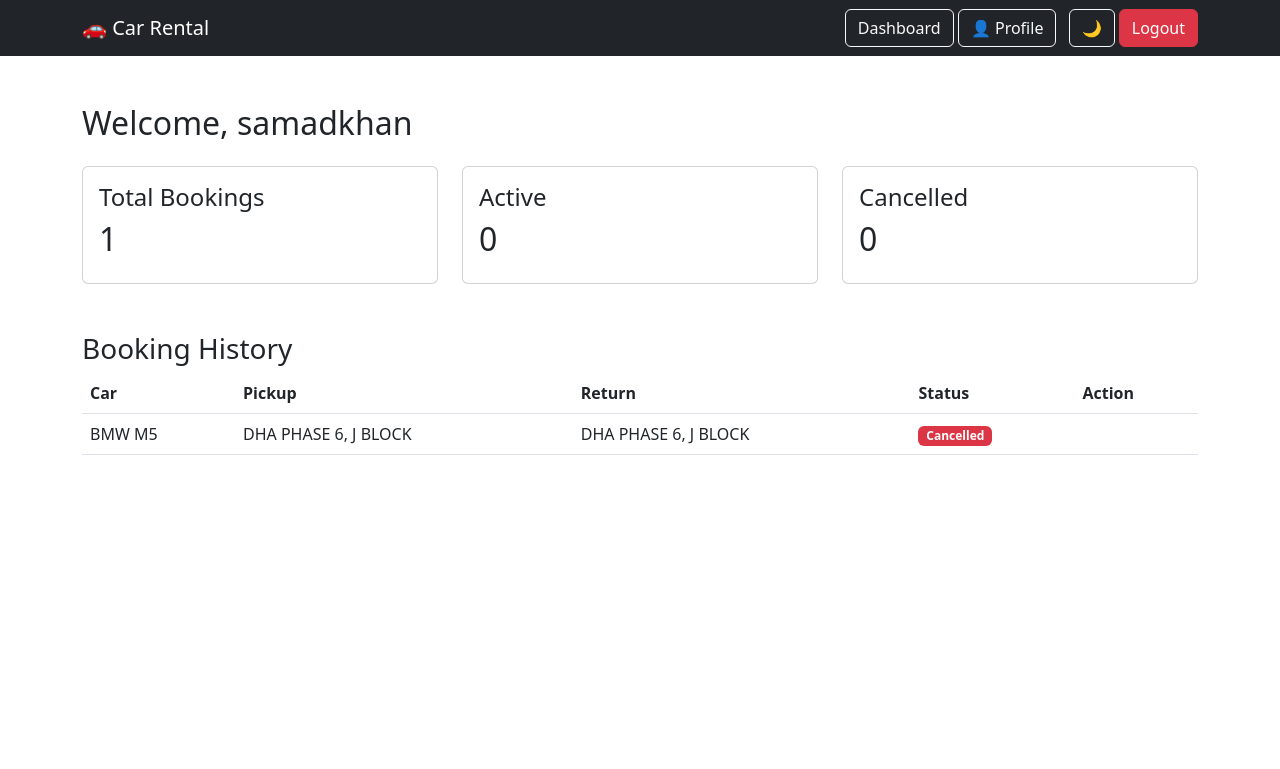
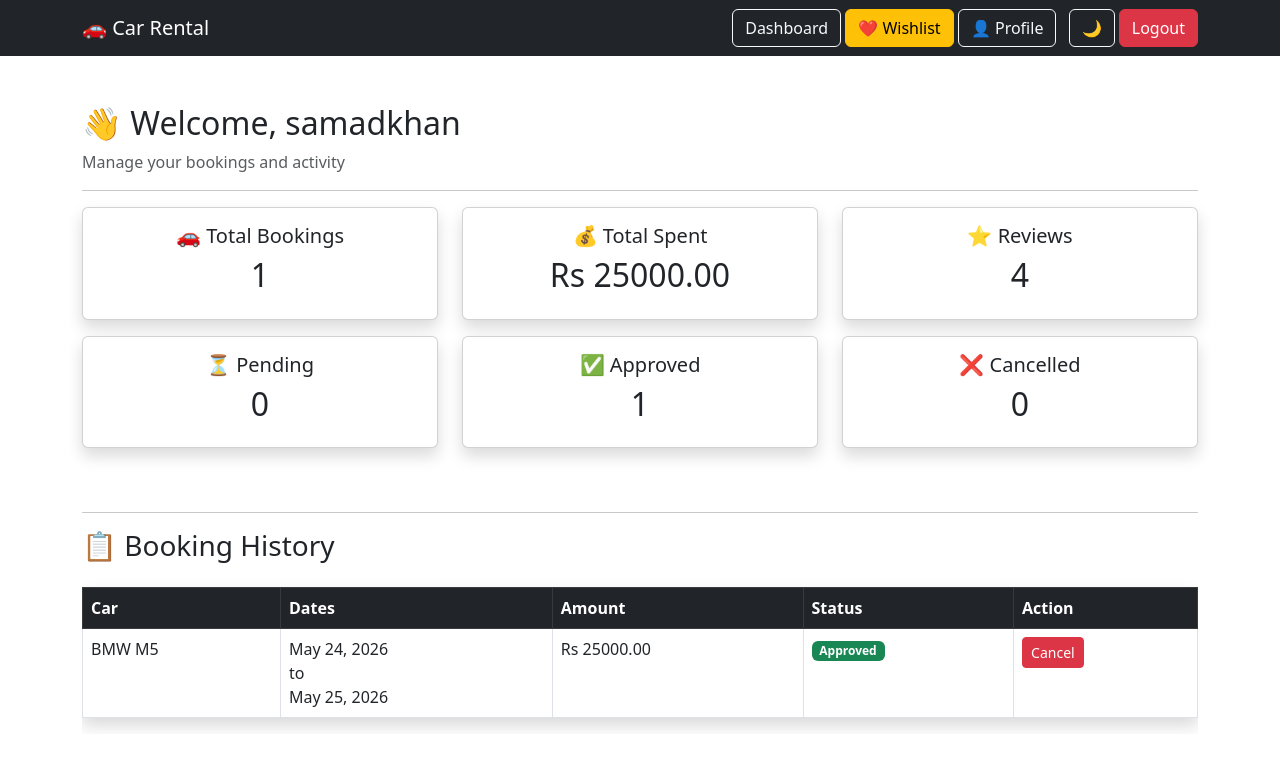
Before and after one commit to samadkhan0/CarRentalSystem, a Django app: page /dashboard/ in a window 1280 px wide. Shown: the top 769 px of the page. Run offline with Django 5.2, Linux system fonts and the light colour scheme; a user stored in the database is signed in; data comes from the database, SQL or seed files in the repository; both versions use the stored data as it was after the commit.

Commit message:
Added Wishlist, dashboard analytics and admin approval

```diff
--- a/rental/models.py
+++ b/rental/models.py
@@ -326,3 +326,35 @@ class Review(models.Model):
         return self.name
 
         return self.car.name
+
+
+class Wishlist(models.Model):
+
+    user = models.ForeignKey(
+
+        User,
+
+        on_delete=models.CASCADE
+
+    )
+
+
+    car = models.ForeignKey(
+
+        Car,
+
+        on_delete=models.CASCADE
+
+    )
+
+
+    created_at = models.DateTimeField(
+
+        auto_now_add=True
+
+    )
+
+
+    def _str_(self):
+
+        return f"{self.user.username} - {self.car.name}"
--- a/rental/templates/base.html
+++ b/rental/templates/base.html
@@ -292,6 +292,14 @@ Dashboard
 
 </a>
 
+<a href="{% url 'wishlist' %}"
+
+class="btn btn-warning">
+
+❤️ Wishlist
+
+</a>
+
 <a
 
 href="{% url 'profile' %}"
--- a/rental/templates/dashboard.html
+++ b/rental/templates/dashboard.html
@@ -1,3 +1,4 @@
+
 {% extends 'base.html' %}
 
 {% block content %}
@@ -5,99 +6,91 @@
 <div class="container mt-5">
 
 <h2>
-
-Welcome,
-
-{{ request.user.username }}
-
+👋 Welcome, {{ request.user.username }}
 </h2>
 
+<p class="text-muted">
+Manage your bookings and activity
+</p>
 
-<div class="row mt-4">
+<hr>
 
-<div class="col-md-4">
 
-<div class="card p-3">
+<div class="row">
 
-<h4>
+<div class="col-md-4 mb-3">
+<div class="card shadow text-center p-3">
+<h5>🚗 Total Bookings</h5>
+<h2>{{ bookings.count }}</h2>
+</div>
+</div>
 
-Total Bookings
 
-</h4>
+<div class="col-md-4 mb-3">
+<div class="card shadow text-center p-3">
+<h5>💰 Total Spent</h5>
+<h2>Rs {{ total_spent }}</h2>
+</div>
+</div>
 
-<h2>
 
-{{ bookings.count }}
+<div class="col-md-4 mb-3">
+<div class="card shadow text-center p-3">
+<h5>⭐ Reviews</h5>
+<h2>{{ reviews_count }}</h2>
+</div>
+</div>
 
-</h2>
 
+<div class="col-md-4 mb-3">
+<div class="card shadow text-center p-3">
+<h5>⏳ Pending</h5>
+<h2>{{ active_bookings }}</h2>
+</div>
+</div>
+
+
+<div class="col-md-4 mb-3">
+<div class="card shadow text-center p-3">
+<h5>✅ Approved</h5>
+<h2>{{ approved }}</h2>
+</div>
+</div>
+
+
+<div class="col-md-4 mb-3">
+<div class="card shadow text-center p-3">
+<h5>❌ Cancelled</h5>
+<h2>{{ cancelled }}</h2>
+</div>
 </div>
 
 </div>
 
 
-<div class="col-md-4">
-
-<div class="card p-3">
-
-<h4>
-
-Active
-
-</h4>
-
-<h2>
-
-{{ active_bookings }}
-
-</h2>
-
-</div>
-
-</div>
+<hr class="mt-5">
 
 
-<div class="col-md-4">
-
-<div class="card p-3">
-
-<h4>
-
-Cancelled
-
-</h4>
-
-<h2>
-
-{{ cancelled }}
-
-</h2>
-
-</div>
-
-</div>
-
-</div>
-
-
-
-<h3 class="mt-5">
-
-Booking History
-
+<h3>
+📋 Booking History
 </h3>
 
 
+{% if bookings %}
 
-<table class="table">
+<div class="table-responsive">
+
+<table class="table table-bordered shadow mt-3">
+
+<thead class="table-dark">
 
 <tr>
 
 <th>Car</th>
 
-<th>Pickup</th>
+<th>Dates</th>
 
-<th>Return</th>
+<th>Amount</th>
 
 <th>Status</th>
 
@@ -105,47 +98,65 @@ Booking History
 
 </tr>
 
+</thead>
+
+
+<tbody>
 
 {% for booking in bookings %}
 
 <tr>
 
 <td>
+{{ booking.car.name }}
+</td>
 
-{{ booking.car.name }}
+
+<td>
+
+{{ booking.start_date }}
+
+<br>
+
+to
+
+<br>
+
+{{ booking.end_date }}
 
 </td>
 
 
 <td>
 
-{{ booking.pickup_location.address }}
+Rs {{ booking.total_price }}
 
 </td>
 
 
 <td>
 
-{{ booking.return_location.address }}
-
-</td>
-
-
-<td>
-
-{% if booking.status == 'Pending' %}
+{% if booking.status == 'Approved' %}
 
 <span class="badge bg-success">
 
-Active
+Approved
+
+</span>
+
+{% elif booking.status == 'Cancelled' %}
+
+<span class="badge bg-danger">
+
+Cancelled
 
 </span>
 
 {% else %}
 
-<span class="badge bg-danger">
+<span class="badge bg-warning text-dark">
 
-Cancelled
+{{ booking.status }}
 
 </span>
 
@@ -156,19 +167,15 @@ Cancelled
 
 <td>
 
-{% if booking.status == 'Pending' %}
+{% if booking.status != 'Cancelled' %}
 
 <a
 
 href="{% url 'cancel_booking' booking.id %}"
 
-onclick="return confirm(
+class="btn btn-danger btn-sm"
 
-'Are you sure you want to cancel this booking?'
-
-)"
-
-class="btn btn-danger"
+onclick="return confirm('Cancel booking?')"
 
 >
 
@@ -180,13 +187,29 @@ Cancel
 
 </td>
 
+
 </tr>
 
 {% endfor %}
+
+</tbody>
 
 </table>
 
 </div>
 
 
+{% else %}
+
+<div class="alert alert-info">
+
+No bookings yet 🚗
+
+</div>
+
+{% endif %}
+
+
+</div>
+
 {% endblock %}
--- a/rental/templates/payment_success.html
+++ b/rental/templates/payment_success.html
@@ -43,7 +43,7 @@ Rs {{ car.price_per_day }}
 
 <a
 
-href="{% url 'invoice' car.id %}"
+href="{% url 'invoice' booking_id=booking.id %}"
 
 class="btn btn-primary"
 
--- a/rental/urls.py
+++ b/rental/urls.py
@@ -96,4 +96,35 @@ path(
     name='profile'
 ),
 
+path(
+
+    'payment-success/<int:booking_id>/',
+
+    views.payment_success,
+
+    name='payment_success'
+
+),
+
+path(
+
+    'wishlist/',
+
+    views.wishlist,
+
+    name='wishlist'
+
+),
+
+
+path(
+
+    'wishlist/<int:car_id>/',
+
+    views.add_to_wishlist,
+
+    name='add_to_wishlist'
+
+),
+
 ]
--- a/rental/views.py
+++ b/rental/views.py
@@ -24,16 +24,16 @@ from .models import (
     Customer,
     RentalLocation,
     Review,
-    Payment
+    Payment,
+    Wishlist
 )
 
 from django.db.models import Avg
 
 from datetime import datetime
 
-# ------------------
 # HOME PAGE
-# -------------------
+
 
 def home(request):
 
@@ -96,9 +96,8 @@ def home(request):
     )
 
 
-# -------------------
 # REGISTER
-# -------------------
+
 def register_user(request):
 
     if request.method == 'POST':
@@ -144,9 +143,7 @@ def register_user(request):
     )
 
 
-# -------------------
 # LOGIN
-# -------------------
 
 def login_user(request):
 
@@ -206,9 +203,9 @@ def login_user(request):
 
 
 
-# -------------------
+
 # BOOK CAR
-# -------------------
+
 @login_required
 def book_car(request, car_id):
 
@@ -296,32 +293,65 @@ def book_car(request, car_id):
     )
 
 
-# -------------------
 # DASHBOARD
-# -------------------
+
 @login_required
 def dashboard(request):
 
     customer = Customer.objects.get(
+
         user=request.user
+
     )
 
 
     bookings = Booking.objects.filter(
+
         customer=customer
+
     ).order_by(
+
         '-id'
+
     )
 
 
     active_bookings = bookings.filter(
+
         status='Pending'
+
+    ).count()
+
+
+    approved = bookings.filter(
+
+        status='Approved'
+
     ).count()
 
 
     cancelled = bookings.filter(
+
         status='Cancelled'
+
     ).count()
+
+
+    total_spent = sum(
+
+        booking.total_price
+
+        for booking in bookings
+
+    )
+
+
+    reviews_count = Review.objects.filter(
+
+        customer=customer
+
+    ).count()
+
 
 
     context = {
@@ -332,7 +362,13 @@ def dashboard(request):
 
         'active_bookings': active_bookings,
 
+        'approved': approved,
+
         'cancelled': cancelled,
+
+        'total_spent': total_spent,
+
+        'reviews_count': reviews_count,
 
     }
 
@@ -347,9 +383,9 @@ def dashboard(request):
 
     )
 
-# -------------------
+
 # CAR DETAIL
-# -------------------
+
 def car_detail(request, car_id):
 
     car = get_object_or_404(
@@ -376,9 +412,9 @@ def car_detail(request, car_id):
     )
 
 
-# -------------------
+
 # CANCEL BOOKING
-# -------------------
+
 @login_required
 def cancel_booking(
 
@@ -556,14 +592,14 @@ def payment(request, booking_id):
         )
 
 
-        booking.status = 'Pending Approval'
+        booking.status = 'Pending'
 
         booking.save()
 
 
         return redirect(
 
-            'invoice',
+            'payment_success',
 
             booking.id
 
@@ -585,7 +621,11 @@ def payment(request, booking_id):
     )
 
 @login_required
-def invoice(request, booking_id):
+def invoice(
+
+    request,
+
+    booking_id):
 
     booking = get_object_or_404(
 
@@ -818,3 +858,104 @@ def profile(request):
         }
 
     )
+
+@login_required
+def payment_success(
+
+    request,
+
+    booking_id
+
+):
+
+
+    booking = get_object_or_404(
+
+        Booking,
+
+        id=booking_id
+
+    )
+
+
+    return render(
+
+        request,
+
+        'payment_success.html',
+
+        {
+
+            'booking': booking
+
+        }
+
+    )
+
+@login_required
+def add_to_wishlist(
+
+    request,
+
+    car_id
+
+):
+
+    car = get_object_or_404(
+
+        Car,
+
+        id=car_id
+
+    )
+
+
+    item, created = Wishlist.objects.get_or_create(
+
+        user=request.user,
+
+        car=car
+
+    )
+
+
+    if not created:
+
+        item.delete()
+
+
+    return redirect(
+
+        'home'
+
+    )
+
+
+
+@login_required
+def wishlist(
+
+    request
+
+):
+
+    items = Wishlist.objects.filter(
+
+        user=request.user
+
+    )
+
+
+    return render(
+
+        request,
+
+        'wishlist.html',
+
+        {
+
+            'items': items
+
+        }
+
+    )
```
Also changed, not shown: rental/admin.py (+30 -59 lines), rental/templates/home.html (+12 -0 lines), rental/templates/wishlist.html (added, +104 -0 lines), db.sqlite3, rental/migrations/0005_wishlist.py (added).
